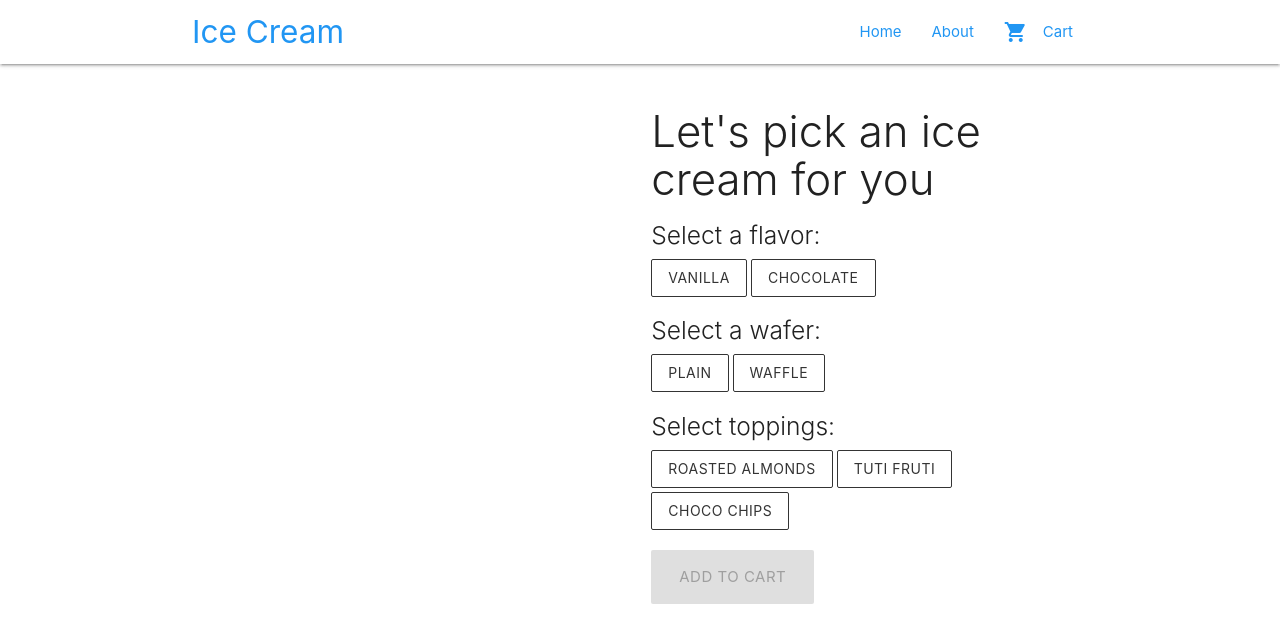
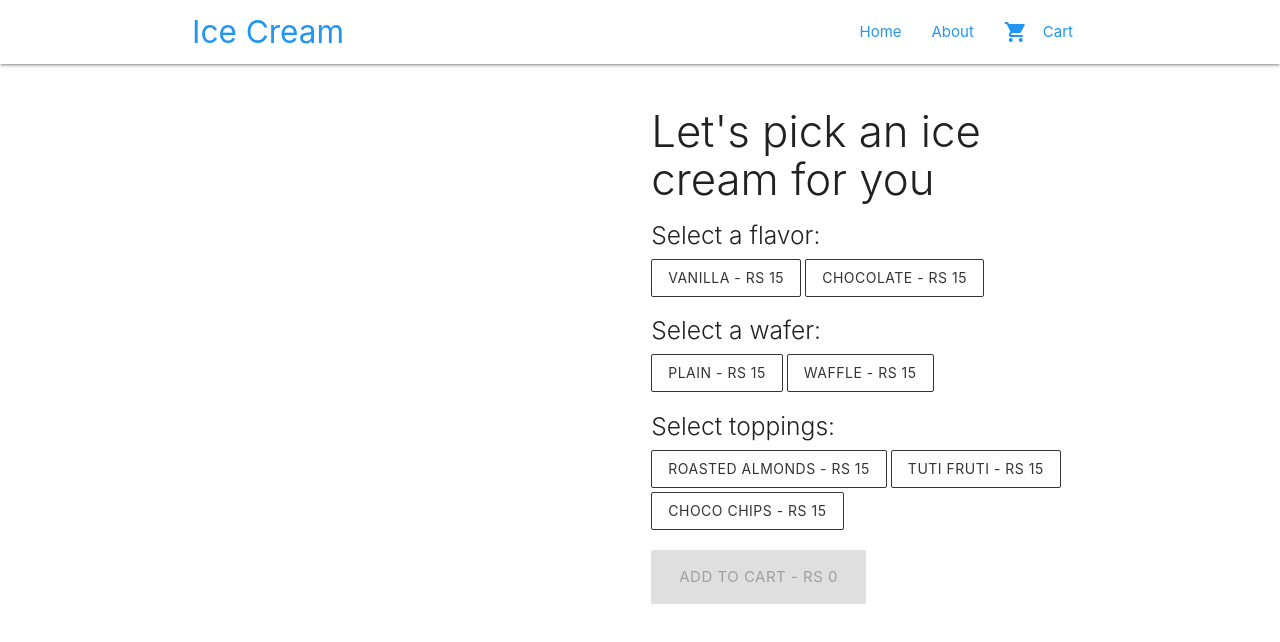
Before and after one commit to vithikaa/ice-cream-shop, a Vue app in the folder frontend/: page /home in a window 1280 px wide. Shown: the top 642 px of the page. Built offline with nearby package versions, Linux system fonts and the light colour scheme.

Commit message:
display price for all things

```diff
--- a/frontend/src/views/Home.vue
+++ b/frontend/src/views/Home.vue
@@ -21,7 +21,7 @@
                 "
                 @click="selectFlavor(flavor)"
               >
-                {{ flavor.name }}
+                {{ flavor.name }} - Rs {{ flavor.price }}
               </div>
             </div>
 
@@ -41,7 +41,7 @@
                 "
                 @click="selectWafer(wafer)"
               >
-                {{ wafer.name }}
+                {{ wafer.name }} - Rs {{ wafer.price }}
               </div>
             </div>
 
@@ -61,7 +61,7 @@
                 "
                 @click="toggleTopping(topping)"
               >
-                {{ topping.name }}
+                {{ topping.name }} - Rs {{ topping.price }}
               </div>
             </div>
 
@@ -76,7 +76,7 @@
                     !selectedIcecream.wafer._id || !selectedIcecream.flavor._id
                 }"
               >
-                Add to Cart
+                Add to Cart - Rs {{ selectedIcecream.price }}
               </div>
             </div>
           </div>
@@ -102,45 +102,68 @@ export default {
         flavor: {
           _id: null
         },
-        toppings: []
+        toppings: [],
+        price: 0
       },
 
       options: {
         wafers: [
           {
             _id: 'id0',
-            name: 'Plain'
+            name: 'Plain',
+            price: 15
           },
           {
             _id: 1,
-            name: 'Waffle'
+            name: 'Waffle',
+            price: 15
           }
         ],
         flavors: [
           {
             _id: 'id0',
-            name: 'Vanilla'
+            name: 'Vanilla',
+            price: 15
           },
           {
             _id: 'id1',
-            name: 'Chocolate'
+            name: 'Chocolate',
+            price: 15
           }
         ],
         toppings: [
           {
             _id: 'id0',
-            name: 'Roasted Almonds'
+            name: 'Roasted Almonds',
+            price: 15
           },
           {
             _id: 'id1',
-            name: 'Tuti Fruti'
+            name: 'Tuti Fruti',
+            price: 15
           },
           {
             _id: 'id2',
-            name: 'Choco Chips'
+            name: 'Choco Chips',
+            price: 15
           }
         ]
       }
+    }
+  },
+
+  computed: {
+    selectedPrice() {
+      let sum =
+        this.selectedIcecream.flavor.price + this.selectedIcecream.wafer.price
+      for (let topping of this.selectedIcecream.toppings) sum += topping.price
+      return sum || 0
+    }
+  },
+
+  watch: {
+    selectedPrice(value) {
+      this.selectedIcecream.price = value
     }
   },
 
```
